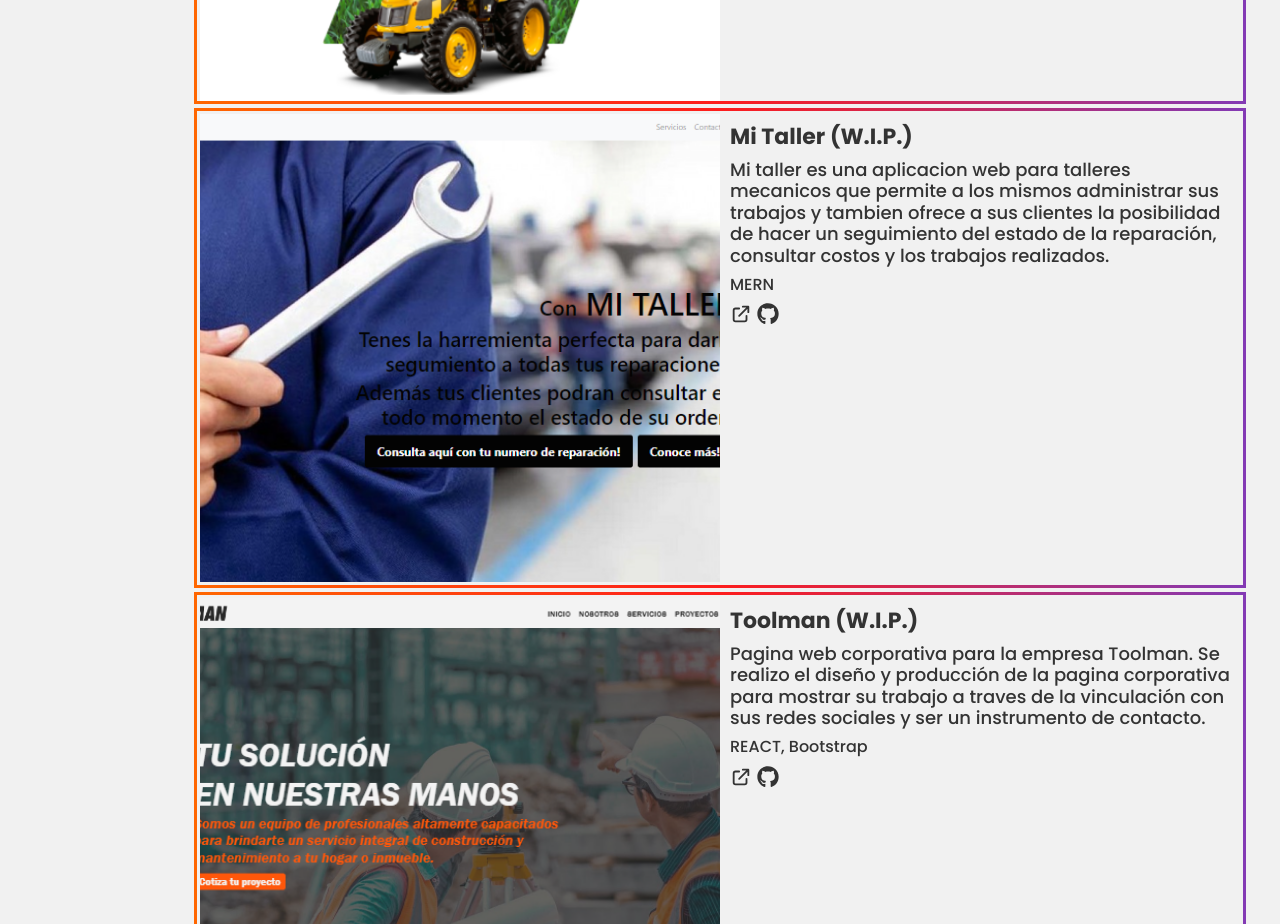
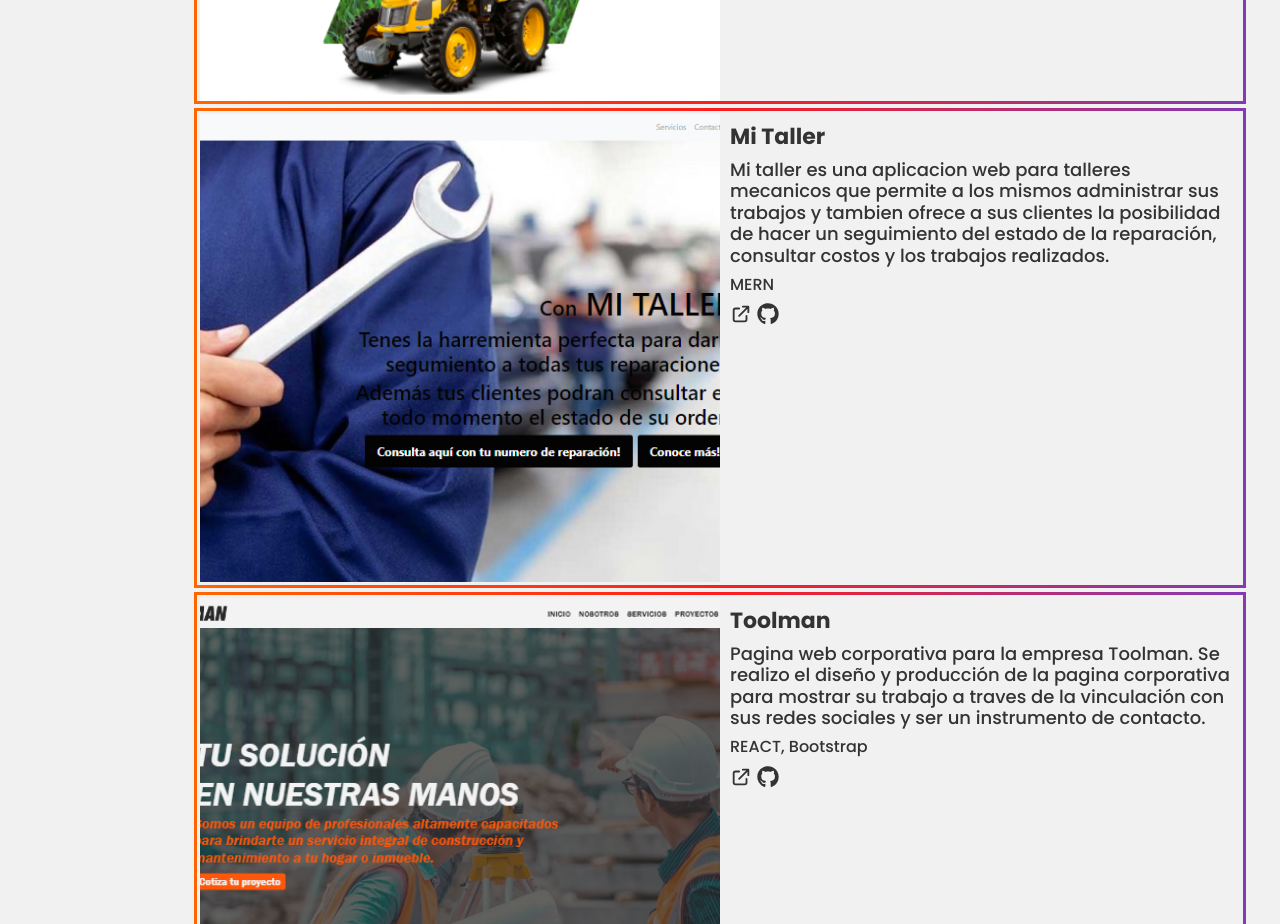
Before and after one commit to LMBarthaburu/portfolio-web, a React (Create React App) app: page / in a window 1280 px wide. Shown: the part 1920-2844 px from the top of the page. Built offline with nearby package versions, Linux system fonts and the light colour scheme.

Commit message:
quite W.I.P. a los proyectos

```diff
--- a/src/data.js
+++ b/src/data.js
@@ -21,7 +21,7 @@ export const portfolio =[
   {
     id:8,
     img:taller,
-    nombre: 'Mi Taller (W.I.P.)',
+    nombre: 'Mi Taller',
     repositorio:'https://github.com/LMBarthaburu/taller',
     link: 'https://mi-taller.netlify.app/',
     tecnologias:'MERN ',
@@ -31,7 +31,7 @@ export const portfolio =[
   {
     id:7,
     img:toolman,
-    nombre: 'Toolman (W.I.P.)',
+    nombre: 'Toolman',
     repositorio:'https://github.com/LMBarthaburu/toolman',
     link: 'https://toolmantuc.netlify.app/',
     tecnologias:'REACT, Bootstrap',
```
